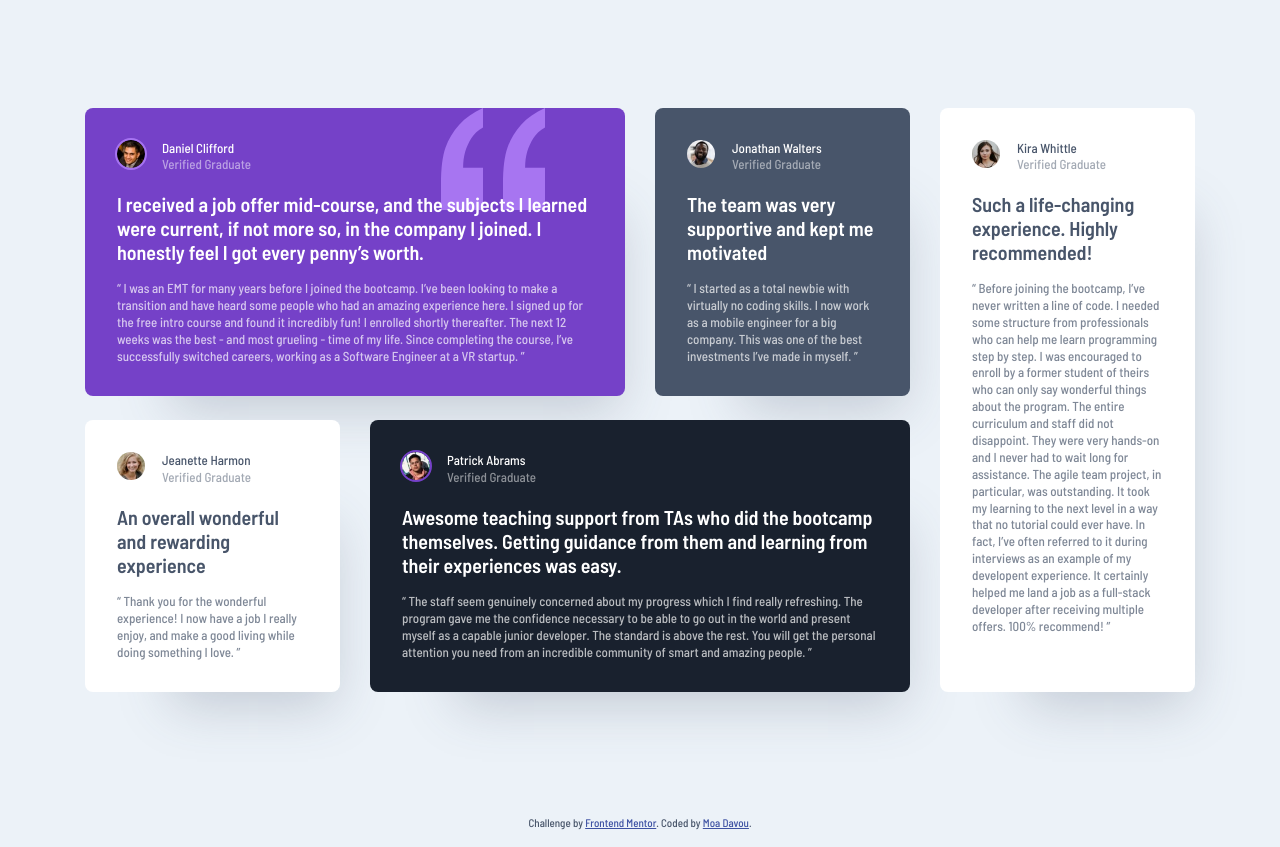
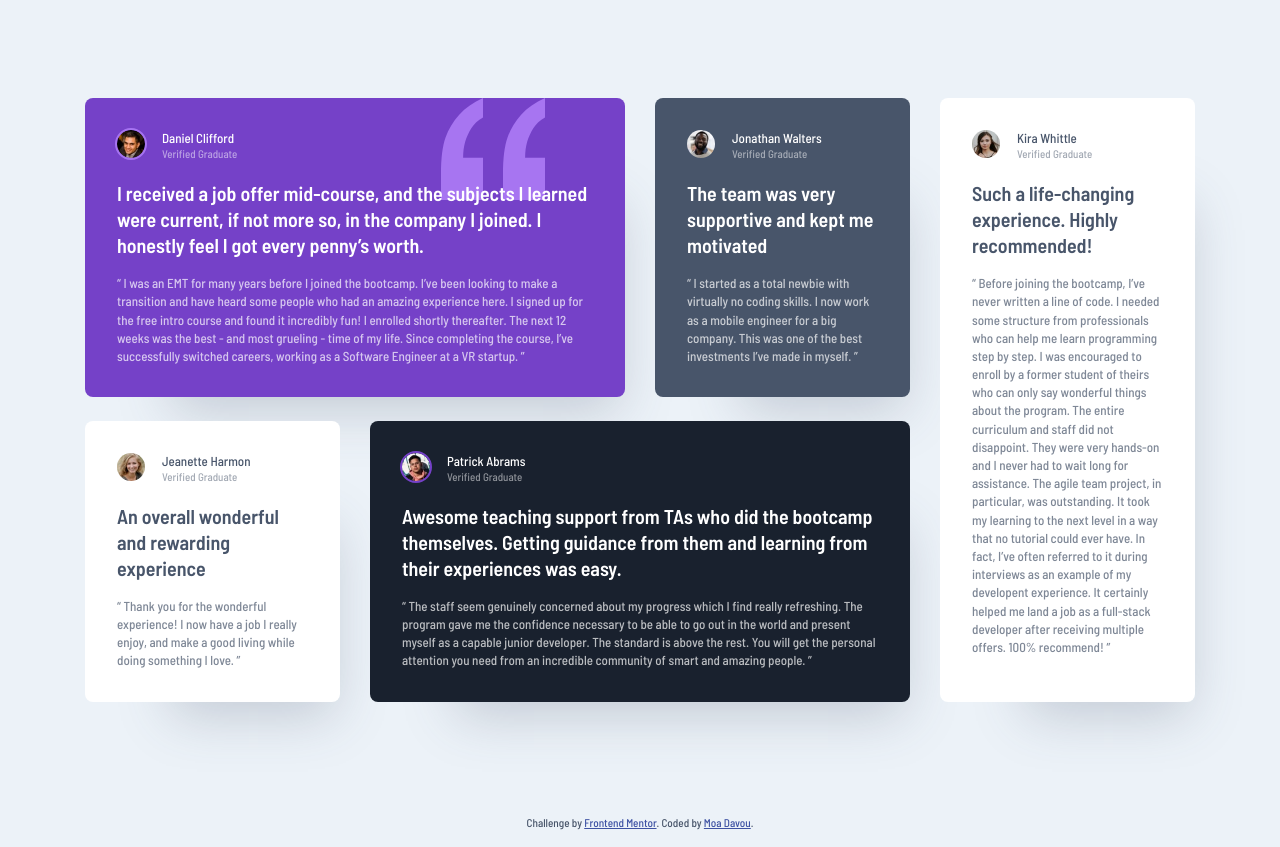
Before and after one commit to moadavou/testimonials-grid-section, a plain HTML site: page index.html in a window 1280 px wide. Drawn offline with Linux system fonts and the light colour scheme.

Commit message:
Design updates
I received the Figma file for this project and updated the styles accordingly.

```diff
--- a/index.html
+++ b/index.html
@@ -22,7 +22,7 @@
 
   <body>
     <main>
-      <h1 class="visually-hidden">Testimonials grid section</h1>
+      <h1 class="visually-hidden">Testimonials</h1>
 
       <div class="container">
         <div class="card | flow bg-primary-violet text-neutral-100">
--- a/style.css
+++ b/style.css
@@ -106,6 +106,10 @@ h6 {
   font-size: var(--fs-l);
 }
 
+:where(.flow > :not(:first-child)) {
+  margin-top: var(--flow-spacer, 1.125em);
+}
+
 .visually-hidden {
   clip: rect(0 0 0 0);
   clip-path: inset(50%);
@@ -116,11 +120,8 @@ h6 {
   width: 1px;
 }
 
-:where(.flow > :not(:first-child)) {
-  margin-top: var(--flow-spacer, 1.125em);
-}
+/* General styling */
 
-/* General styling */
 body {
   background-color: var(--clr-neutral-200);
   font-size: var(--fs-m);
@@ -163,7 +164,7 @@ main {
 .card-user img {
   width: 28px;
   height: 28px;
-  border-radius: 50%;
+  border-radius: 100%;
   outline: 2px solid var(--img-outline);
 }
 
@@ -180,18 +181,20 @@ main {
 }
 
 .card-user__verified {
+  font-size: var(--fs-s);
   opacity: 50%;
 }
 
 .quote-header {
   font-size: var(--fs-l);
   font-weight: var(--fw-bold);
-  line-height: 1.2;
-  margin-bottom: 1.25em;
+  margin-bottom: 1rem;
 }
 
 .quote-body {
   opacity: 70%;
+  line-height: 1.4;
+  margin-right: 1rem;
 }
 
 @media (min-width: 60em) {
@@ -214,15 +217,15 @@ main {
     grid-row: 1 / span 2;
   }
 
-  .quote-header {
-    margin-bottom: 0.8em;
+  .quote-body {
+    margin-right: 0;
   }
 }
 
 /* Attribution */
 
 .attribution {
-  font-size: 11px;
+  font-size: 0.7rem;
   text-align: center;
   margin: 1rem;
 }
```
Also changed, not shown: screenshot.png, 1 other file.
